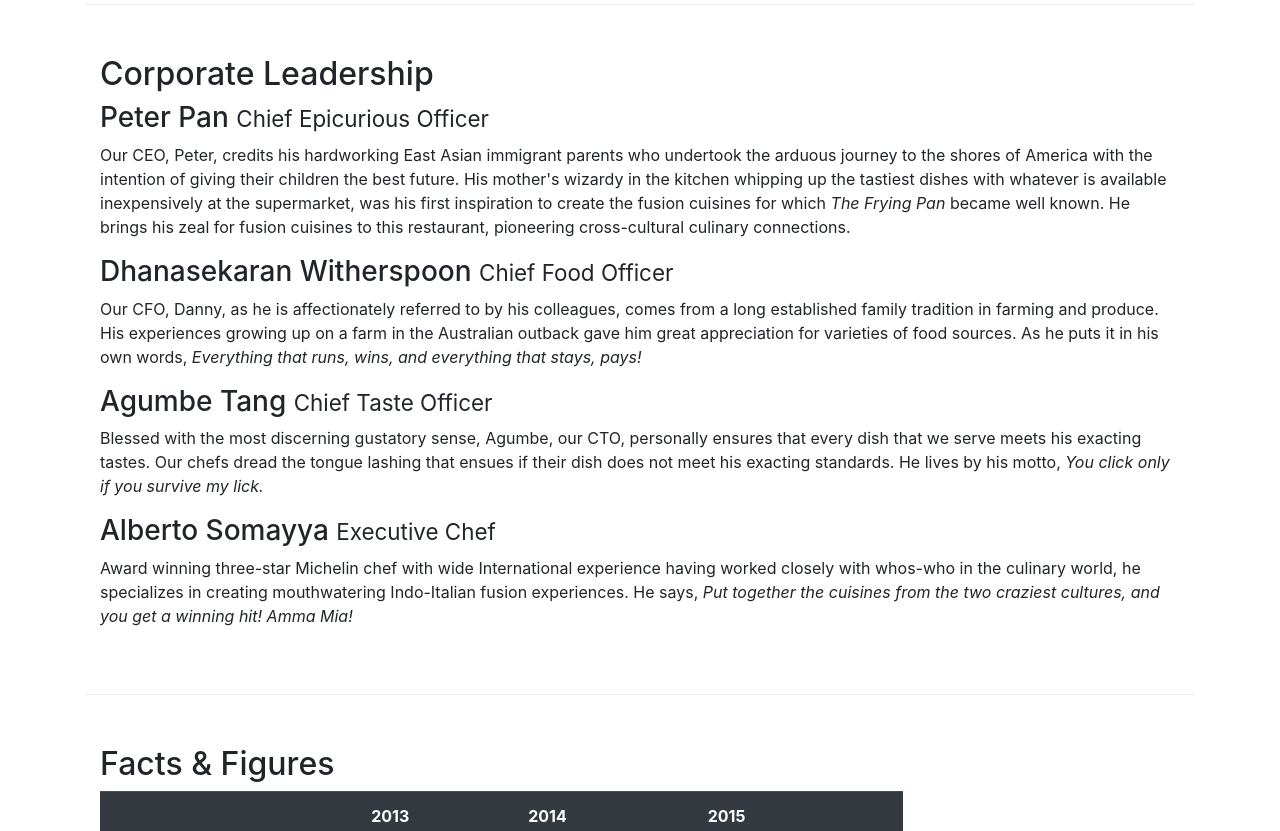
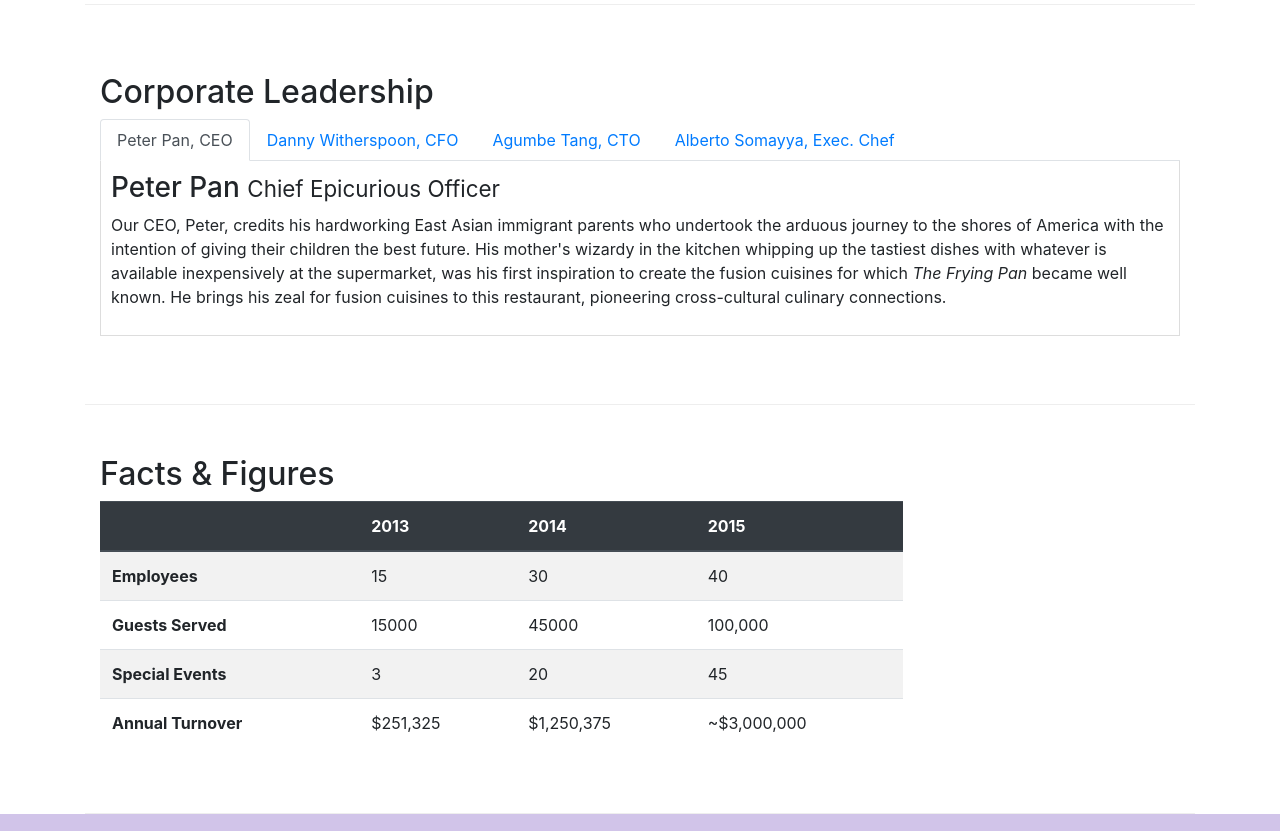
Before and after one commit to j-sidhu/full_stack_hkust, a website: page front_end/conFusion/aboutus.html in a window 1280 px wide. Shown: the part 1090-1921 px from the top of the page. Drawn offline with nearby package versions, Linux system fonts and the light colour scheme.

Commit message:
FE-3 Tabs

```diff
--- a/front_end/conFusion/aboutus.html
+++ b/front_end/conFusion/aboutus.html
@@ -107,14 +107,38 @@
         <div class="row row-content align-items-center">
             <div class="col-12">
                 <h2>Corporate Leadership</h2>
+                <ul class="nav nav-tabs">
+                    <li class="nav-item">
+                        <a class="nav-link active" href="#peter" role="tab" data-toggle="tab">Peter Pan, CEO</a>
+                    </li>
+                    <li class="nav-item">
+                        <a class="nav-link" href="#danny" role="tab" data-toggle="tab">Danny Witherspoon, CFO</a>
+                    </li>
+                    <li class="nav-item">
+                        <a class="nav-link" href="#agumbe" role="tab" data-toggle="tab">Agumbe Tang, CTO</a>
+                    </li>
+                    <li class="nav-item">
+                        <a class="nav-link" href="#alberto" role="tab" data-toggle="tab">Alberto Somayya, Exec. Chef</a>
+                    </li>
+                </ul>
+                <div class="tab-content">
+                    <div role="tabpanel" class="tab-pane fade show active" id="peter">
                         <h3>Peter Pan <small>Chief Epicurious Officer</small></h3>
                         <p class="d-none d-sm-block">Our CEO, Peter, credits his hardworking East Asian immigrant parents who undertook the arduous journey to the shores of America with the intention of giving their children the best future. His mother's wizardy in the kitchen whipping up the tastiest dishes with whatever is available inexpensively at the supermarket, was his first inspiration to create the fusion cuisines for which <em>The Frying Pan</em> became well known. He brings his zeal for fusion cuisines to this restaurant, pioneering cross-cultural culinary connections.</p>
+                    </div>
+                    <div role="tabpanel" class="tab-pane fade" id="danny">
                         <h3>Dhanasekaran Witherspoon <small>Chief Food Officer</small></h3>
                         <p class="d-none d-sm-block">Our CFO, Danny, as he is affectionately referred to by his colleagues, comes from a long established family tradition in farming and produce. His experiences growing up on a farm in the Australian outback gave him great appreciation for varieties of food sources. As he puts it in his own words, <em>Everything that runs, wins, and everything that stays, pays!</em></p>
+                    </div>
+                    <div role="tabpanel" class="tab-pane fade" id="agumbe">
                         <h3>Agumbe Tang <small>Chief Taste Officer</small></h3>
                         <p class="d-none d-sm-block">Blessed with the most discerning gustatory sense, Agumbe, our CTO, personally ensures that every dish that we serve meets his exacting tastes. Our chefs dread the tongue lashing that ensues if their dish does not meet his exacting standards. He lives by his motto, <em>You click only if you survive my lick.</em></p>
+                    </div>
+                    <div role="tabpanel" class="tab-pane fade" id="alberto">
                         <h3>Alberto Somayya <small>Executive Chef</small></h3>
                         <p class="d-none d-sm-block">Award winning three-star Michelin chef with wide International experience having worked closely with whos-who in the culinary world, he specializes in creating mouthwatering Indo-Italian fusion experiences. He says, <em>Put together the cuisines from the two craziest cultures, and you get a winning hit! Amma Mia!</em></p>
+                    </div>
+                </div>
             </div>
        </div>
 
@@ -222,6 +246,7 @@
 
 <script src="node_modules/jquery/dist/jquery.slim.min.js"></script>
 <script src="node_modules/popper.js/dist/umd/popper.min.js"></script>
+<script src="node_modules/tether/dist/js/tether.min.js"></script>
 <script src="node_modules/bootstrap/dist/js/bootstrap.min.js"></script>
 </body>
 
--- a/front_end/conFusion/css/styles.css
+++ b/front_end/conFusion/css/styles.css
@@ -37,3 +37,10 @@ body {
 .navbar-dark {
     background-color: #512DA8;
 }
+
+.tab-content {
+    border-left: 1px solid #ddd;
+    border-right: 1px solid #ddd;
+    border-bottom: 1px solid #ddd;
+    padding: 10px;
+}
```
Lines whose indentation alone changed are shown as unchanged.
